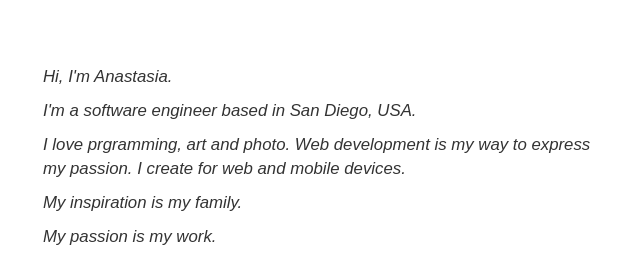
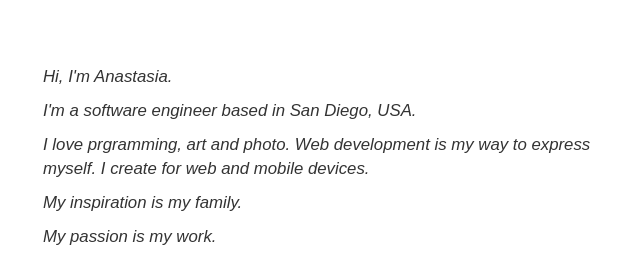
Before and after one commit to AnShafs/Anshafs.github.io, a plain HTML site: page index.html in a window 1280 px wide. Shown: the part 820-1076 px from the top of the page, 612-1252 px from the left. Drawn offline with Linux system fonts and the light colour scheme.

```diff
--- a/index.html
+++ b/index.html
@@ -60,7 +60,7 @@
     <div class="col-md-6 col-sm-12 about-text">
     <p>Hi, I'm Anastasia.</p>
     <p>I'm a software engineer based in San Diego, USA. </p>
-    <p>I love prgramming, art and photo. Web development is my way to express my passion. I create for web and mobile devices.</p>
+    <p>I love prgramming, art and photo. Web development is my way to express myself. I create for web and mobile devices.</p>
     <p>My inspiration is my family.</p>
     <p>My passion is my work.</p>
     <p>Happiness is harmony.</p>
```
